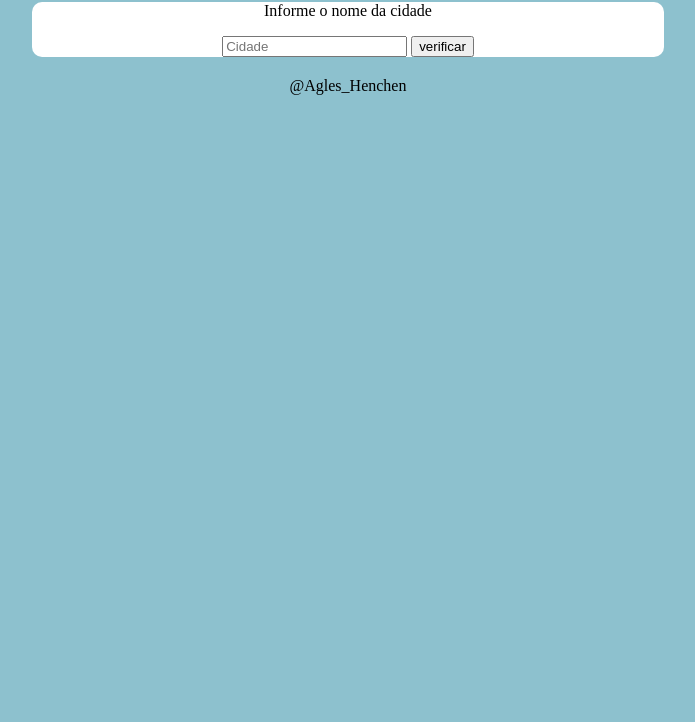
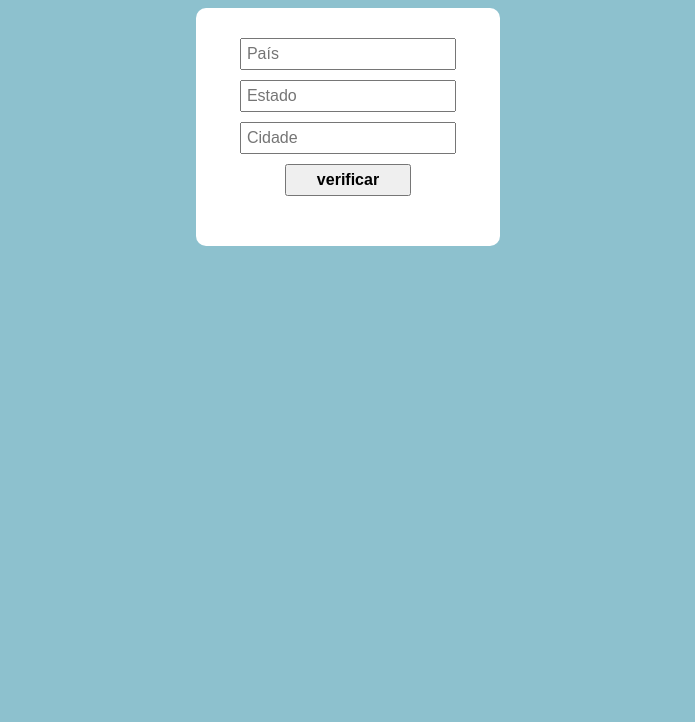
Before and after one commit to AglesHenchen/Verificador_de_Clima, a plain HTML site: page index.html in a window 1280 px wide. Shown: the part 78-800 px from the top of the page, without its empty margins (292-987 px from the left). Drawn offline with Linux system fonts and the light colour scheme.

Commit message:
Add files via upload

```diff
--- a/index.html
+++ b/index.html
@@ -1,30 +1,33 @@
 <!DOCTYPE html>
 <html lang="pt-br">
+
 <head>
     <meta charset="UTF-8">
     <meta name="viewport" content="width=device-width, initial-scale=1.0">
     <title>Clima</title>
     <link rel="stylesheet" href="style.css">
 </head>
+
 <body>
     <header>
         <h1>Verificador de Clima</h1>
     </header>
-    <section>
-        <p>Informe o nome da cidade</p>
-        <input type="text" id="cidade" placeholder="Cidade">
-        <button onclick="verificarClima()">verificar</button>
+    <main>
+        <div id="secao">
+            <input type="text" id="pais" placeholder="País">
+            <input type="text" id="estado" placeholder="Estado">
+            <input type="text" id="cidade" placeholder="Cidade">
+            <button onclick="verificarClima()">verificar</button>
+        </div>
 
         <div id="resultado">
             <h2 id="temperatura"></h2>
         </div>
+
         <div id="erro"></div>
-    </section>
-    <footer>
-        @Agles_Henchen
-    </footer>
-
+    </main>
 
     <script src="script.js"></script>
 </body>
+
 </html>
--- a/script.js
+++ b/script.js
@@ -1,5 +1,5 @@
-function coordenadaCidade(cidade) {
-    return fetch(`https://nominatim.openstreetmap.org/search?city=${cidade}&format=json`)
+function coordenadaCidade(pais, estado, cidade) {
+    return fetch(`https://nominatim.openstreetmap.org/search?city=${cidade}&state=${estado}&country=${pais}&format=json`)
         .then(response => response.json())
         .then(data => {
             if (data && data[0]) {
@@ -12,21 +12,42 @@ function coordenadaCidade(cidade) {
         });
 }
 
-function verificarClima() {
-    let cidade = document.getElementById("cidade").value.trim();
-    if (!cidade) {
-        alert("Informe o nome cidade para realizar a verificação");
+function procurarCoordenadas(latitude, longitude) {
+    return fetch(`https://nominatim.openstreetmap.org/reverse?lat=${latitude}&lon=${longitude}&format=json`)
+        .then(response => response.json())
+        .then(data => {
+            if (data && data.address) {
+                const cidade = data.address.city || data.address.town || data.address.village;
+                return cidade;
+            } else {
+                throw new Error('Endereço não encontrado');
+            }
+        })
+        .catch(error => {
+            console.error('Erro ao buscar cidade:', error);
+            return null;
+        });
+}
+
+async function verificarClima() {
+    let pais_input = document.getElementById("pais").value.trim();
+    let estado_input = document.getElementById("estado").value.trim();
+    let cidade_input = document.getElementById("cidade").value.trim();
+
+    if (!pais_input || !estado_input || !cidade_input) {
+        alert("Necessário preencher todos os campos para realizar a verificação");
         return;
     }
 
     document.getElementById("resultado").style.display = "none";
-    document.getElementById('erro').textContent = '';
+    document.getElementById("erro").style.display = "none";
 
-    coordenadaCidade(cidade)
-        .then(coordenadas => {
+    try {
+        const coordenadas = await coordenadaCidade(pais_input, estado_input, cidade_input);
         const { latitude, longitude } = coordenadas;
 
-            const url = "https://api.open-meteo.com/v1/forecast";
+        const cidade_resultado = await procurarCoordenadas(latitude, longitude);
+
         const parametros = {
             latitude: latitude,
             longitude: longitude,
@@ -35,26 +56,47 @@ function verificarClima() {
         };
 
         const parametrosQuery = new URLSearchParams(parametros).toString();
-            const api = `${url}?${parametrosQuery}`;
+        const api = `https://api.open-meteo.com/v1/forecast?${parametrosQuery}`;
 
-            fetch(api)
-                .then(response => response.json())
-                .then(data => {
+        const response = await fetch(api);
+        const data = await response.json();
+
         if (data.current_weather) {
             let temperatura = data.current_weather.temperature;
-                        document.getElementById('temperatura').innerHTML = "Temperatura:";
-                        document.getElementById('temperatura').innerHTML += "<br>";
-                        document.getElementById('temperatura').innerHTML += `${temperatura}°C`;
-                        document.getElementById('resultado').style.display = 'block';
+            if (temperatura <= 20) {
+                //frio
+                document.getElementById("resultado").style.display = "block";
+                document.getElementById("resultado").style.padding = "5px";
+                document.getElementById("resultado").style.backgroundColor = "rgb(140, 178, 247)";
+                document.getElementById("temperatura").innerHTML = `${cidade_resultado} <br>`;
+                document.getElementById("temperatura").innerHTML += `${parseInt(temperatura)} °C <br>`;
+                document.getElementById("temperatura").innerHTML += `❄️`;
+            }
+            else if (temperatura >= 30) {
+                //quente
+                document.getElementById("resultado").style.display = "block";
+                document.getElementById("resultado").style.padding = "5px";
+                document.getElementById("resultado").style.backgroundColor = "rgb(247, 179, 140)";
+                document.getElementById("temperatura").innerHTML = `${cidade_resultado} <br>`;
+                document.getElementById("temperatura").innerHTML += `${parseInt(temperatura)} °C <br>`;
+                document.getElementById("temperatura").innerHTML += `☀️`;
+            }
+            else {
+                //ameno
+                document.getElementById("resultado").style.display = "block";
+                document.getElementById("resultado").style.padding = "5px";
+                document.getElementById("resultado").style.backgroundColor = "rgb(208, 214, 216)";
+                document.getElementById("temperatura").innerHTML = `${cidade_resultado} <br>`;
+                document.getElementById("temperatura").innerHTML += `${parseInt(temperatura)} °C <br>`;
+                document.getElementById("temperatura").innerHTML += `⛅️`;
+            }
+
         } else {
-                        document.getElementById('erro').textContent = 'Não foi possível obter a temperatura atual.';
+            document.getElementById("erro").style.display = "block";
+            document.getElementById("erro").innerHTML = "Não foi possível obter a temperatura atual.";
         }
-                })
-                .catch(error => {
-                    document.getElementById('erro').textContent = 'Erro ao obter dados meteorológicos: ' + error.message;
-                });
-        })
-        .catch(error => {
-            document.getElementById('erro').textContent = 'Erro ao obter as coordenadas: ' + error.message;
-        });
+    } catch (error) {
+        document.getElementById("erro").style.display = "block";
+        document.getElementById("erro").innerHTML = "Erro: " + error.message;
     }
+}
--- a/style.css
+++ b/style.css
@@ -3,21 +3,57 @@ body {
     align-items: center;
     text-align: center;
     justify-items: center;
+    font-family: 'Segoe UI';
+}
+
+header {
+    color: white;
+}
+
+main {
+    background-color: white;
+    border-radius: 10px;
+    width: 20%;
+    height: 100%;
+    padding: 2%;
+}
+
+@media (max-width: 1024px) {
+    main {
+        width: 30%;
+        padding: 2%;
+    }
+}
+
+@media (max-width: 600px) {
+    main {
+        width: 50%;
+        padding: 2%;
+    }
+}
+
+input {
+    margin: 5px;
+    padding: 5px;
+    width: 80%;
+    font-size: 16px;
 
 }
 
-header {
-    background-color:  white;
-    border-radius: 10px;
+button {
+    margin: 5px;
+    padding: 5px;
+    width: 50%;
+    font-size: 16px;
+    font-weight: bolder;
 }
 
-section {
-    background-color:  white;
-    border-radius: 10px;
-    width: 50%;
-    height: 100%;
+#resultado {
+    margin: 10px;
+    border-radius: 5px;
 }
 
-section label {
-    background-color: blue;
+footer {
+    color: white;
+    font-weight: bolder;
 }
```
Lines whose indentation alone changed are shown as unchanged.
